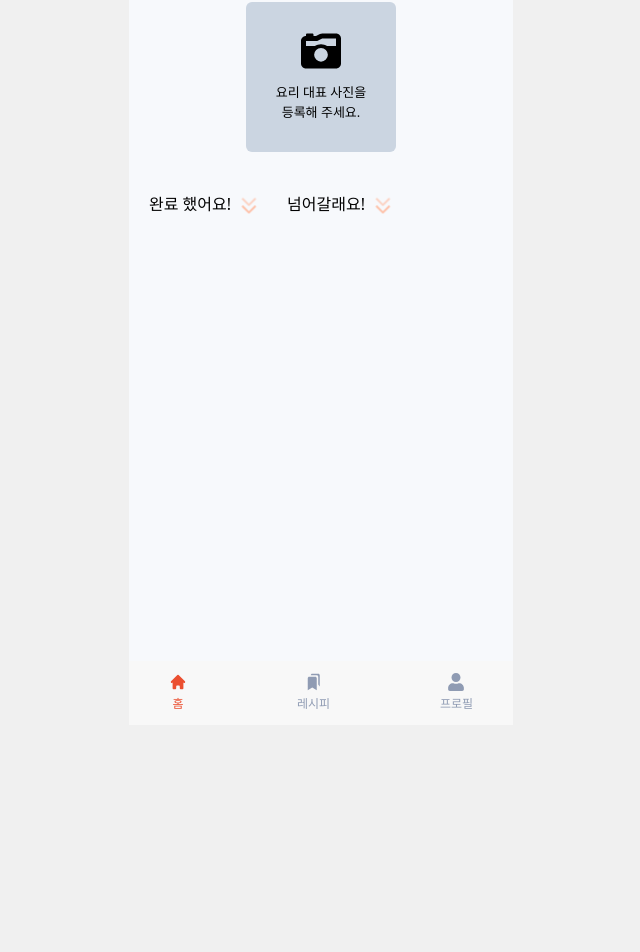
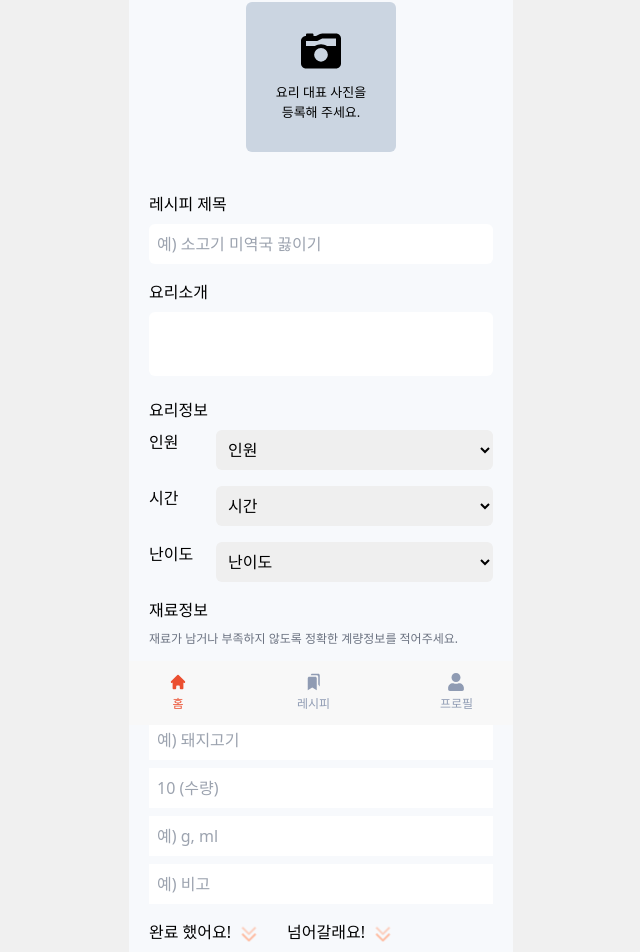
Before and after one commit to kimtaejin3/recipe-app, a React (Vite) app: page /add-byhand in a window 1280 px wide. Shown: the part 75-1027 px from the top of the page, without its empty margins (319-959 px from the left). Before the commit the page ends 800 px from the top, so only its background shows below. Built offline with nearby package versions, Linux system fonts and the light colour scheme.

Commit message:
feat: 재료정보 필드 UI 완성

```diff
--- a/src/pages/AddByHand.tsx
+++ b/src/pages/AddByHand.tsx
@@ -3,7 +3,7 @@ import { FaCameraRetro } from "react-icons/fa6";
 import ScrollBtn from "../components/ScrollBtn";
 
 export default function AddByHand() {
-  const [step, setStep] = useState(1);
+  const [step, setStep] = useState(5);
 
   const handleStepUpClick = () => {
     setStep((prevStep) => prevStep + 1);
@@ -91,6 +91,42 @@ export default function AddByHand() {
             </div>
           </div>
         )}
+
+        {step > 4 && (
+          <div className="mt-4">
+            <div>
+              <label>재료정보</label>
+              <p className="mt-2 text-[12px] text-gray-500">
+                재료가 남거나 부족하지 않도록 정확한 계량정보를 적어주세요.
+              </p>
+            </div>
+            <div className="mt-4">
+              <input className="w-full p-2" type="text" placeholder="재료" />
+              <div className="mt-4 flex flex-col gap-2">
+                <input
+                  className="w-full p-2"
+                  type="text"
+                  placeholder="예) 돼지고기"
+                />
+                <input
+                  className="w-full p-2"
+                  type="text"
+                  placeholder="10 (수량)"
+                />
+                <input
+                  className="w-full p-2"
+                  type="text"
+                  placeholder="예) g, ml"
+                />
+                <input
+                  className="w-full p-2"
+                  type="text"
+                  placeholder="예) 비고"
+                />
+              </div>
+            </div>
+          </div>
+        )}
       </form>
       <div className="flex gap-7 mt-4">
         <button className="flex gap-2" onClick={handleStepUpClick}>
```
